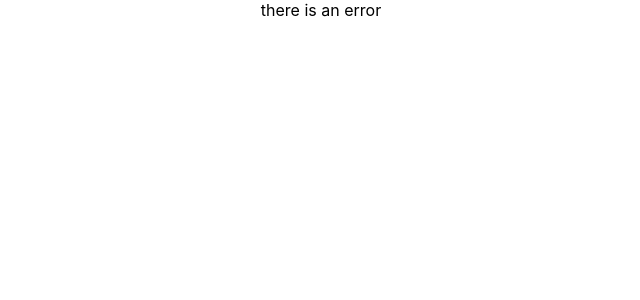
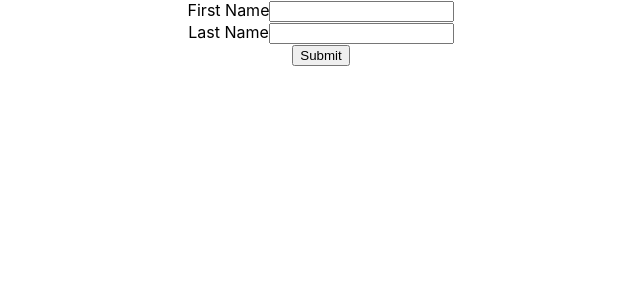
Before and after one commit to 17Abh/react-hooks, a React (Create React App) app: page / in a window 1280 px wide. Shown: the top 300 px of the page, without its empty margins (319-959 px from the left). Built offline with nearby package versions, Linux system fonts and the light colour scheme; no server answers.

Commit message:
custom hooks

```diff
--- a/src/App.js
+++ b/src/App.js
@@ -20,6 +20,14 @@ import ReducerTwo from './Components/ReducerTwo';
 import ReducerThree from './Components/ReducerThree';
 import DFReducerOne from './Components/DFReducerOne';
 import DFReducerTwo from './Components/DFReducerTwo';
+import UseMemoCounter from './Components/UseMemoCounter';
+import FocusInput from './Components/FocusInput';
+import ClassTimer from './Components/ClassTimer';
+import HookTimer from './Components/HookTimer';
+import DocTitleOne from './Components/DocTitleOne';
+import DocTitleTwo from './Components/DocTitleTwo';
+import CounterOne from './Components/CounterOne';
+import UserForm from './Components/UserForm';
 
 
 
@@ -32,7 +40,23 @@ function App() {
   return (
     <div className="App">
 
-      <DFReducerTwo />
+      <UserForm />
+
+      {/* <CounterOne /> */}
+
+      {/* <DocTitleTwo />
+
+      <DocTitleOne /> */}
+
+      {/* <HookTimer />
+
+      <ClassTimer /> */}
+
+      {/* <FocusInput /> */}
+
+      {/* <UseMemoCounter /> */}
+
+      {/* <DFReducerTwo /> */}
 
       {/* <DFReducerOne /> */}
 
--- /dev/null
+++ b/src/Components/ClassTimer.js
@@ -0,0 +1,34 @@
+import React, { Component } from 'react'
+
+class ClassTimer extends Component {
+
+  interval
+  constructor(props) {
+    super(props)
+
+    this.state = {
+       timer: 0
+    }
+  }
+
+  componentDidMount() {
+    this.interval = setInterval(() => {
+      this.setState(prevState => (this.setState({timer: prevState.timer + 1})))
+    }, 1000)
+  }
+
+  componentWillUnmount() {
+    clearInterval(this.interval)
+  }
+
+  render() {
+    return (
+      <div>
+        Class Timer - {this.state.timer} -
+        <button onClick={() => clearInterval(this.interval)}>Clear Timer</button>
+      </div>
+    )
+  }
+}
+
+export default ClassTimer
--- /dev/null
+++ b/src/Components/CounterOne.js
@@ -0,0 +1,18 @@
+import React from 'react'
+import useCounter from '../Hooks/useCounter'
+
+
+function CounterOne() {
+	const [count, increment, decrement, reset] = useCounter(0,1)
+
+	return (
+		<div>
+			<h2>Count = {count}</h2>
+			<button onClick={increment}>Increment</button>
+			<button onClick={decrement}>Decrement</button>
+			<button onClick={reset}>Reset</button>
+		</div>
+	)
+}
+
+export default CounterOne
--- /dev/null
+++ b/src/Components/DocTitleOne.js
@@ -0,0 +1,14 @@
+import React, { useEffect, useState } from 'react'
+import useDocumentTitle from '../Hooks/useDocumentTitle'
+
+const DocTitleOne = () => {
+    const[count , setCount] = useState(0)
+    useDocumentTitle(count)
+    return(
+        <div>
+            <button onClick={()=>setCount(count+1)}>  {count}  </button>
+        </div>
+    )
+}
+
+export default DocTitleOne
--- /dev/null
+++ b/src/Components/DocTitleTwo.js
@@ -0,0 +1,14 @@
+import React, { useEffect, useState } from 'react'
+import useDocumentTitle from '../Hooks/useDocumentTitle'
+
+const DocTitleTwo = () => {
+    const[count , setCount] = useState(0)
+    useDocumentTitle(count)
+    return(
+        <div>
+            <button onClick={()=>setCount(count+1)}>  {count}  </button>
+        </div>
+    )
+}
+
+export default DocTitleTwo
--- /dev/null
+++ b/src/Components/FocusInput.js
@@ -0,0 +1,18 @@
+import React, { useEffect, useRef } from 'react'
+
+const FocusInput = () => {
+
+    const inputRef = useRef(null)
+
+    useEffect(()=>{
+        inputRef.current.focus()
+    },[])
+
+    return (
+        <div>
+            <input ref={inputRef} type="text" />
+        </div>
+    )
+}
+
+export default FocusInput
--- /dev/null
+++ b/src/Components/HookTimer.js
@@ -0,0 +1,22 @@
+import React, {useState, useEffect, useRef} from 'react'
+
+function HookTimer() {
+  const [timer, setTimer] = useState(0)
+  const interValRef = useRef()
+  useEffect(() => {
+    interValRef.current = setInterval(() => {
+      setTimer(timer => timer + 1)
+    }, 1000)
+    return () => {
+      clearInterval(interValRef.current)
+    }
+  }, [])
+  return (
+    <div>
+      HookTimer - {timer} -
+      <button onClick={() => clearInterval(interValRef.current)}>Clear Timer</button>
+    </div>
+  )
+}
+
+export default HookTimer
--- /dev/null
+++ b/src/Components/UseMemoCounter.js
@@ -0,0 +1,32 @@
+import React, { useMemo, useState } from 'react'
+
+const UseMemoCounter = () => {
+
+    const[counterOne,setCounterOne] = useState(0)
+    const[counterTwo,setCounterTwo] = useState(0)
+
+    const incrementOne = () =>{
+        setCounterOne(counterOne+1)
+    }
+
+    const incrementTwo = () =>{
+        setCounterTwo(counterTwo+1)
+    }
+
+    const isEven = useMemo(() => {
+        let i =0
+        while(i<2000000000)i++
+        return counterOne%2 === 0
+    },[counterOne])
+
+    return(
+        <div>
+            <button onClick={incrementOne} >counter1  {counterOne}</button>
+            <span>{isEven ? 'even' : 'odd'}</span>
+            <button onClick={incrementTwo} >counter2  {counterTwo}</button>
+
+        </div>
+    )
+}
+
+export default UseMemoCounter
--- /dev/null
+++ b/src/Components/UserForm.js
@@ -0,0 +1,38 @@
+import React, { useState } from 'react'
+import useForm from '../Hooks/useForm'
+
+
+function UserForm() {
+  const [firstName, bindFirstName, resetFirstName] = useForm('')
+  const [lastName, bindLastName, resetLastName] = useForm('')
+
+  const submitHandler = e => {
+    e.preventDefault()
+    alert(`Hello ${firstName} ${lastName}`)
+    resetFirstName()
+    resetLastName()
+  }
+	return (
+		<div>
+      <form onSubmit={submitHandler}>
+				<div>
+					<label>First Name</label>
+					<input
+            type="text"
+            {...bindFirstName}
+					/>
+				</div>
+				<div>
+					<label>Last Name</label>
+					<input
+            type="text"
+            {...bindLastName}
+					/>
+        </div>
+        <button>Submit</button>
+			</form>
+		</div>
+	)
+}
+
+export default UserForm
--- /dev/null
+++ b/src/Hooks/useCounter.js
@@ -0,0 +1,20 @@
+import { useState } from 'react'
+
+function useCounter(initialCount = 0, value) {
+	const [count, setCount] = useState(initialCount)
+
+	const increment = () => {
+		setCount(prevCount => prevCount + value)
+	}
+
+	const decrement = () => {
+		setCount(prevCount => prevCount - value)
+	}
+
+	const reset = () => {
+		setCount(initialCount)
+	}
+	return [count, increment, decrement, reset]
+}
+
+export default useCounter
--- /dev/null
+++ b/src/Hooks/useDocumentTitle.js
@@ -0,0 +1,9 @@
+import React,{useEffect} from 'react'
+
+const useDocumentTitle = (count) => {
+    useEffect(()=>{
+        document.title = count
+    },[count])
+}
+
+export default useDocumentTitle
--- /dev/null
+++ b/src/Hooks/useForm.js
@@ -0,0 +1,17 @@
+import {useState} from 'react'
+
+function useForm(initialValue) {
+  const [value, setValue] = useState(initialValue)
+  const reset = () => {
+    setValue('')
+  }
+  const bind = {
+    value,
+    onChange: e => {
+      setValue(e.target.value)
+    }
+  }
+  return [value, bind, reset]
+}
+
+export default useForm
```
